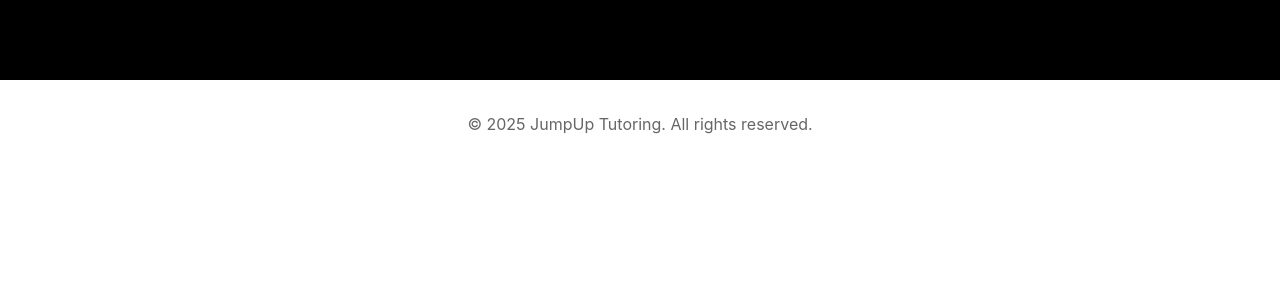
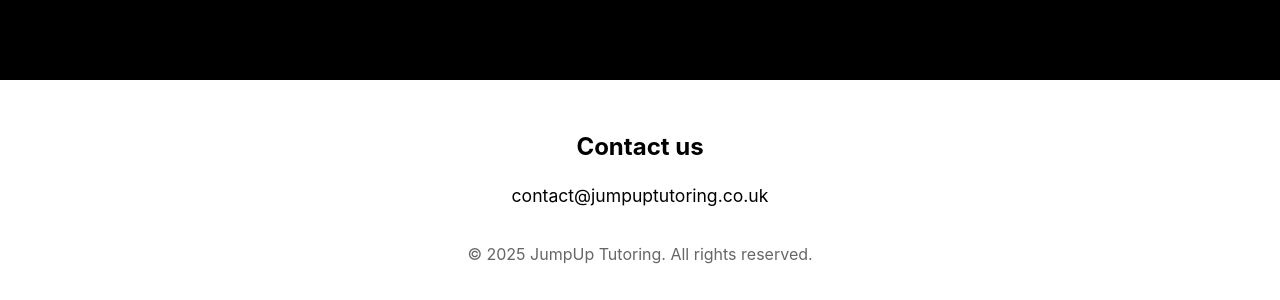
Before and after one commit to nirbhaysax/test, a plain HTML site: page index.html in a window 1280 px wide. Shown: the part 4458-4758 px from the top of the page. Before the commit the page ends 4628 px from the top, so only its background shows below. Drawn offline with Linux system fonts and the light colour scheme.

Commit message:
Update index.html

```diff
--- a/index.html
+++ b/index.html
@@ -406,9 +406,35 @@
 
         footer {
             border-top: 1px solid #000;
-            padding: 2rem 5%;
+            padding: 3rem 5% 2rem;
             text-align: center;
             color: #666;
+        }
+
+        .footer-content {
+            max-width: 1200px;
+            margin: 0 auto;
+        }
+
+        .contact-section {
+            margin-bottom: 2rem;
+        }
+
+        .contact-section h3 {
+            font-size: 1.5rem;
+            color: #000;
+            margin-bottom: 1rem;
+        }
+
+        .contact-section a {
+            color: #000;
+            text-decoration: none;
+            font-size: 1.1rem;
+            transition: opacity 0.3s;
+        }
+
+        .contact-section a:hover {
+            opacity: 0.6;
         }
 
         @media (max-width: 768px) {
@@ -629,7 +655,13 @@
     </section>
 
     <footer>
-        <p>&copy; 2025 JumpUp Tutoring. All rights reserved.</p>
+        <div class="footer-content">
+            <div class="contact-section">
+                <h3>Contact us</h3>
+                <a href="mailto:contact@jumpuptutoring.co.uk">contact@jumpuptutoring.co.uk</a>
+            </div>
+            <p>&copy; 2025 JumpUp Tutoring. All rights reserved.</p>
+        </div>
     </footer>
 
     <script>
```
